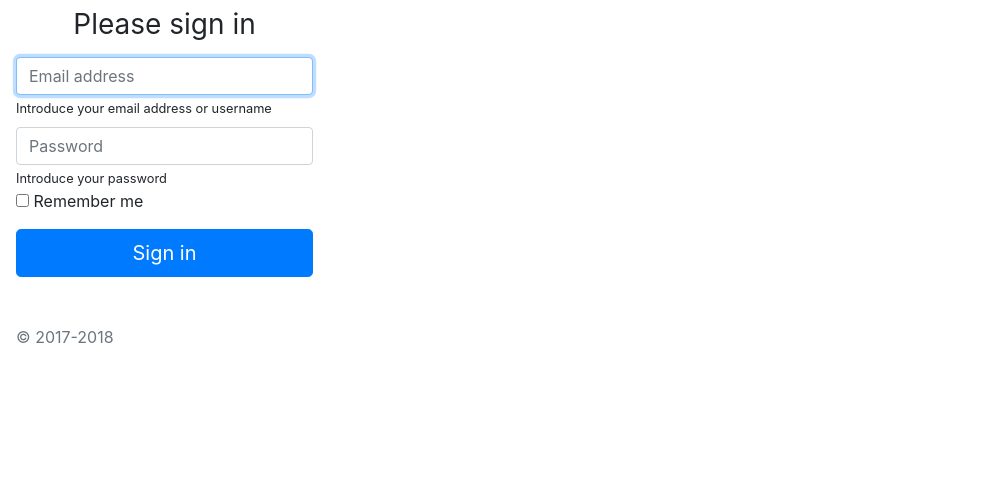
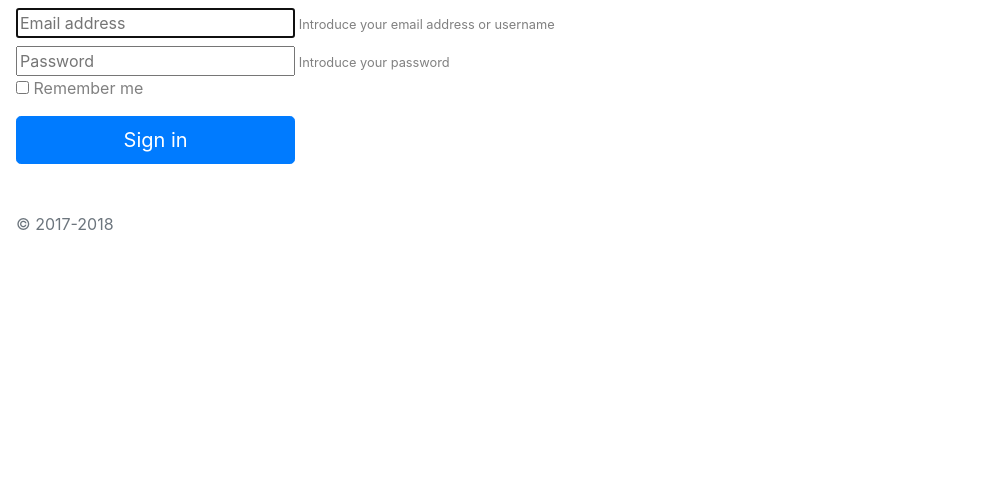
Before and after one commit to Akafadam/login-page, a plain HTML site: page index.html in a window 1280 px wide. Shown: the part 298-800 px from the top of the page, without its empty margins (0-993 px from the left). Drawn offline with Linux system fonts and the light colour scheme.

Commit message:
Style details

```diff
--- a/index.html
+++ b/index.html
@@ -17,6 +17,7 @@
      label {
       display:block;
       text-align:left;
+      color:gray;
      }
    </style>
   </head>
@@ -25,14 +26,13 @@
   	<div class="container-fluid">
   	  <h4 class="text-center p-5 mx-5">Intoduce your username and password to sign in,<br>if you don't have an account click <a href="">here</a> to create one.</h4>
     </div>
-    <form class="form-signin container py-2 pl-2 ml-2 my-5 w-25">
+    <form class="form-signin container py-2 pl-2 ml-2 my-5">
       <img class="mb-4" src="https://getbootstrap.com/assets/brand/bootstrap-solid.svg" alt="" width="72" height="72">
-      <h1 class="h3 mb-3 font-weight-normal">Please sign in</h1>
       <label>
-      <input type="email" id="inputEmail" class="form-control" placeholder="Email address" required autofocus><small>Introduce your email address or username</small>
+      <input class="w-25" type="email" id="inputEmail" class="form-control" placeholder="Email address" required autofocus><small> Introduce your email address or username</small>
       </label>
       <label>
-      <input type="password" id="inputPassword" class="form-control" placeholder="Password" required><small>Introduce your password</small>
+      <input class="w-25" type="password" id="inputPassword" class="form-control" placeholder="Password" required><small> Introduce your password</small>
       <div></div>
       <div></div>
       <div class="checkbox mb-3">
@@ -40,7 +40,7 @@
           <input type="checkbox" value="remember-me"> Remember me
         </label>
       </div>
-      <button class="btn btn-lg btn-primary btn-block" type="submit">Sign in</button>
+      <button class="btn btn-lg btn-primary btn-block w-25" type="submit">Sign in</button>
       <p class="mt-5 mb-3 text-muted">&copy; 2017-2018</p>
     </form>
   </body>
```
